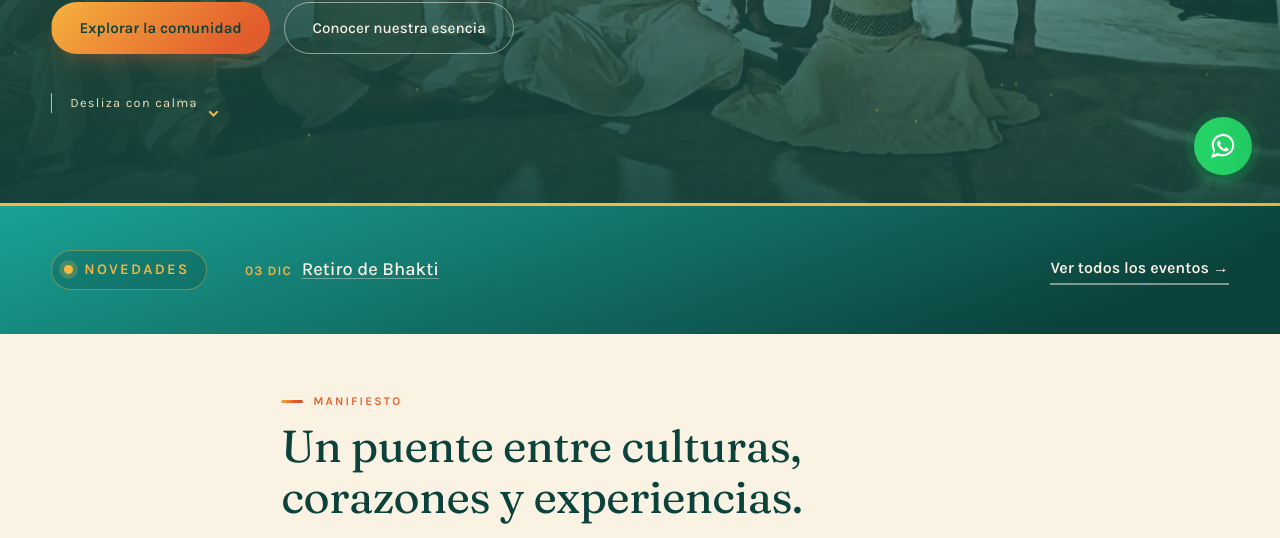
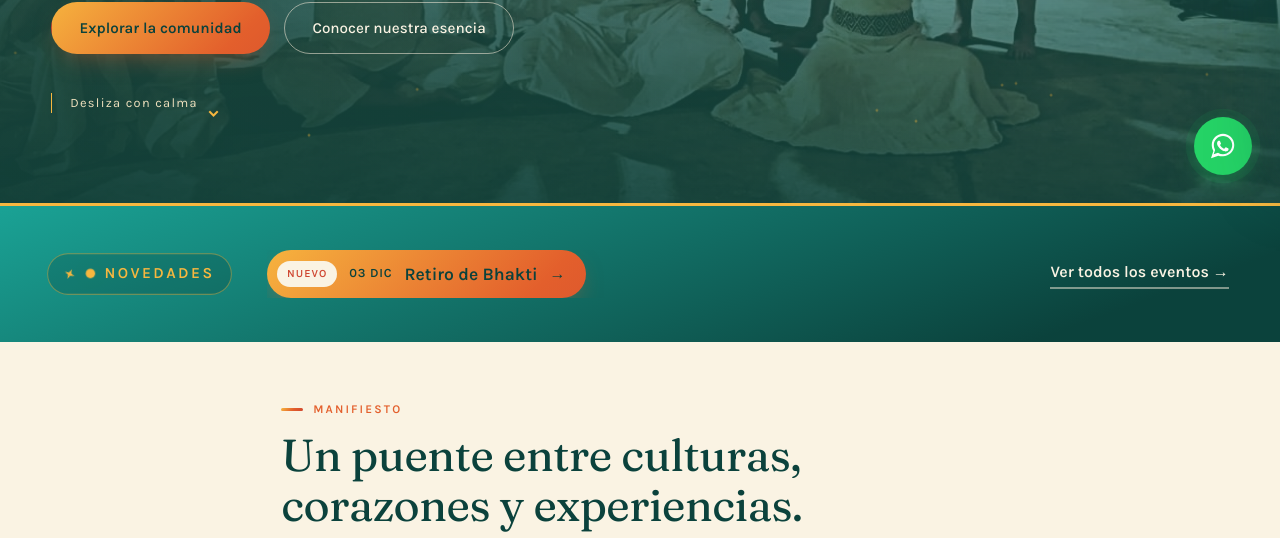
Before and after one commit to gmezdeny10/Shanti-, a PHP site: page / in a window 1280 px wide. Shown: the part 597-1135 px from the top of the page. Run offline with PHP 8.4, Linux system fonts and the light colour scheme.

Commit message:
Arreglar de raíz el carrusel (otra vez) y subir el impacto de Novedades
- El arreglo anterior del carrusel (width:100% + max-height) traía un
  problema distinto: en pantallas donde el contenedor es más ancho
  que 496px, el alto máximo obligaba a la caja a verse más ancha que
  alta, aplastando la proporción 4:5 y recortando fuerte la parte de
  arriba/abajo de las fotos (se veía en la foto "¿Qué viviremos?",
  cortando el título y el final de la lista).
- Ahora el límite de tamaño va en .event-carousel (494px de ancho
  máximo — el que da justo 620px de alto a proporción 4:5) en vez de
  pelear con max-height en la pista interna. Así la proporción 4:5
  se respeta siempre: en pantallas angostas ocupa el 100% del ancho,
  y en pantallas anchas se angosta —centrada, nunca estirada ni
  recortada— en vez de romper la relación de aspecto. Probado a
  1210px, 1400px y 820px de ancho.
- La barra de Novedades ya no es solo una insignia con texto
  subrayado: ahora el evento se muestra como un "ticket" en
  degradado dorado/coral con etiqueta "NUEVO", que además respira
  suavemente; el ícono junto a "NOVEDADES" gira despacio y el punto
  pulsa con un anillo más grande y visible.

Co-Authored-By: Claude Sonnet 5 <noreply@anthropic.com>
Claude-Session: https://claude.ai/code/session_017yjRyPYLW1uaENeq3eo3ds

```diff
--- a/calendario.php
+++ b/calendario.php
@@ -33,7 +33,7 @@ $hoy           = date('Y-m-d');
 <link rel="preconnect" href="https://fonts.googleapis.com">
 <link rel="preconnect" href="https://fonts.gstatic.com" crossorigin>
 <link href="https://fonts.googleapis.com/css2?family=Fraunces:opsz,wght@9..144,300;9..144,400;9..144,500&family=Karla:wght@300;400;500;600&family=Caveat:wght@400;500&display=swap" rel="stylesheet">
-<link rel="stylesheet" href="style.css?v=15">
+<link rel="stylesheet" href="style.css?v=16">
 </head>
 <body class="subpage">
 
--- a/evento.php
+++ b/evento.php
@@ -52,7 +52,7 @@ $lugares   = $evento && $evento['capacity'] ? max(0, (int) $evento['capacity'] -
 <link rel="preconnect" href="https://fonts.googleapis.com">
 <link rel="preconnect" href="https://fonts.gstatic.com" crossorigin>
 <link href="https://fonts.googleapis.com/css2?family=Fraunces:opsz,wght@9..144,300;9..144,400;9..144,500&family=Karla:wght@300;400;500;600&family=Caveat:wght@400;500&display=swap" rel="stylesheet">
-<link rel="stylesheet" href="style.css?v=15">
+<link rel="stylesheet" href="style.css?v=16">
 </head>
 <body class="subpage">
 
--- a/index.php
+++ b/index.php
@@ -16,7 +16,7 @@ $enviado  = $_GET['mensaje'] ?? '';
 <link rel="preconnect" href="https://fonts.googleapis.com">
 <link rel="preconnect" href="https://fonts.gstatic.com" crossorigin>
 <link href="https://fonts.googleapis.com/css2?family=Fraunces:opsz,wght@9..144,300;9..144,400;9..144,500&family=Karla:wght@300;400;500;600&family=Caveat:wght@400;500&display=swap" rel="stylesheet">
-<link rel="stylesheet" href="style.css?v=15">
+<link rel="stylesheet" href="style.css?v=16">
 </head>
 <body>
 
@@ -48,17 +48,22 @@ $enviado  = $_GET['mensaje'] ?? '';
   <section class="news-banner" aria-label="Novedades">
     <div class="container news-banner-inner">
       <div class="news-banner-label">
+        <svg class="news-banner-icon" viewBox="0 0 24 24" aria-hidden="true"><path d="M12 2l1.8 6.2L20 10l-6.2 1.8L12 18l-1.8-6.2L4 10l6.2-1.8L12 2z"/></svg>
         <span class="news-banner-dot" aria-hidden="true"></span>
         Novedades
       </div>
       <div class="news-banner-carousel" data-news-carousel>
         <ul class="news-banner-list">
           <?php if (!$proximos): ?>
-            <li class="news-slide">Pronto anunciaremos las próximas actividades.</li>
+            <li class="news-slide active"><span class="news-chip news-chip-static">Pronto anunciaremos las próximas actividades.</span></li>
           <?php else: foreach ($proximos as $i => $ev): [$d, $m] = sla_date_parts($ev['event_date']); ?>
             <li class="news-slide <?= $i === 0 ? 'active' : '' ?>">
-              <span class="news-date"><?= e($d . ' ' . strtolower($m)) ?></span>
-              <a href="evento.php?id=<?= (int) $ev['id'] ?>"><?= e($ev['title']) ?></a>
+              <a href="evento.php?id=<?= (int) $ev['id'] ?>" class="news-chip">
+                <span class="news-chip-tag">Nuevo</span>
+                <span class="news-date"><?= e($d . ' ' . strtolower($m)) ?></span>
+                <span class="news-title"><?= e($ev['title']) ?></span>
+                <span class="news-chip-arrow" aria-hidden="true">→</span>
+              </a>
             </li>
           <?php endforeach; endif; ?>
         </ul>
--- a/style.css
+++ b/style.css
@@ -1423,7 +1428,7 @@ p{ margin: 0 0 1em; max-width: 65ch; }
 .news-banner-label{
   display:flex;
   align-items:center;
-  gap: 11px;
+  gap: 9px;
   flex-shrink:0;
   font-size: .92rem;
   letter-spacing: .16em;
@@ -1434,14 +1439,20 @@ p{ margin: 0 0 1em; max-width: 65ch; }
   border-radius: 999px;
   background: rgba(0,0,0,.14);
   border: 1px solid rgba(247,183,63,.4);
+  animation: newsLabelBreathe 2.6s ease-in-out infinite;
+}
+.news-banner-icon{
+  width:15px; height:15px;
+  fill: var(--gold);
+  animation: newsIconSpin 5s linear infinite;
 }
 .news-banner-dot{
   position:relative;
   width: 9px; height:9px;
   border-radius:50%;
   background: var(--gold);
-  box-shadow: 0 0 0 0 rgba(247,183,63,.6);
-  animation: newsDotPulse 2s ease-out infinite;
+  box-shadow: 0 0 0 0 rgba(247,183,63,.65);
+  animation: newsDotPulse 1.8s ease-out infinite;
 }
 .news-banner-carousel{
   position:relative;
@@ -1452,26 +1463,68 @@ p{ margin: 0 0 1em; max-width: 65ch; }
 .news-banner-list{ position:relative; }
 .news-slide{
   display:none;
-  align-items:baseline;
-  gap: 10px;
-  font-size: 1.15rem;
-  font-weight: 500;
-  color: var(--cream);
-  white-space: nowrap;
+  align-items:center;
 }
 .news-slide.active{
   display:flex;
   animation: newsSlideIn .5s cubic-bezier(.16,1,.3,1) both;
 }
-.news-slide a{ text-decoration: underline; text-decoration-color: rgba(246,236,217,.4); text-underline-offset: 3px; transition: text-decoration-color .25s ease, color .25s ease; }
-.news-slide a:hover{ color: var(--gold); text-decoration-color: var(--gold); }
+.news-chip{
+  display:inline-flex;
+  align-items:center;
+  gap: 12px;
+  padding: 10px 20px 10px 10px;
+  border-radius: 999px;
+  background: var(--gradient-sunset);
+  background-size: 160% 160%;
+  background-position: 0% 50%;
+  box-shadow: 0 10px 26px -10px rgba(227,95,44,.6);
+  transition: background-position .3s ease, transform .25s cubic-bezier(.16,1,.3,1), box-shadow .25s ease;
+}
+.news-chip:hover{
+  background-position: 100% 50%;
+  transform: translateY(-2px);
+  box-shadow: 0 14px 30px -10px rgba(227,95,44,.75);
+}
+.news-chip-tag{
+  font-size: .68rem;
+  font-weight: 800;
+  letter-spacing: .1em;
+  text-transform: uppercase;
+  color: var(--sunset-red);
+  background: var(--cream);
+  padding: 4px 10px;
+  border-radius: 999px;
+  white-space: nowrap;
+}
+.news-chip-static{
+  display:inline-flex;
+  padding: 10px 20px;
+  border-radius: 999px;
+  background: rgba(0,0,0,.14);
+  color: var(--cream);
+  font-weight: 500;
+}
 .news-date{
-  font-size: .82rem;
-  letter-spacing: .08em;
+  font-size: .78rem;
+  letter-spacing: .06em;
   text-transform: uppercase;
   font-weight: 700;
-  color: var(--gold);
-}
+  color: var(--teal-deep);
+  white-space: nowrap;
+}
+.news-title{
+  font-size: 1.1rem;
+  font-weight: 700;
+  color: var(--teal-deep);
+  white-space: nowrap;
+}
+.news-chip-arrow{
+  color: var(--teal-deep);
+  font-weight: 700;
+  transition: transform .25s ease;
+}
+.news-chip:hover .news-chip-arrow{ transform: translateX(4px); }
 .news-banner-dots{
   display:flex;
   gap:6px;
```
Also changed, not shown: other parts of style.css (+29 -5 lines).
